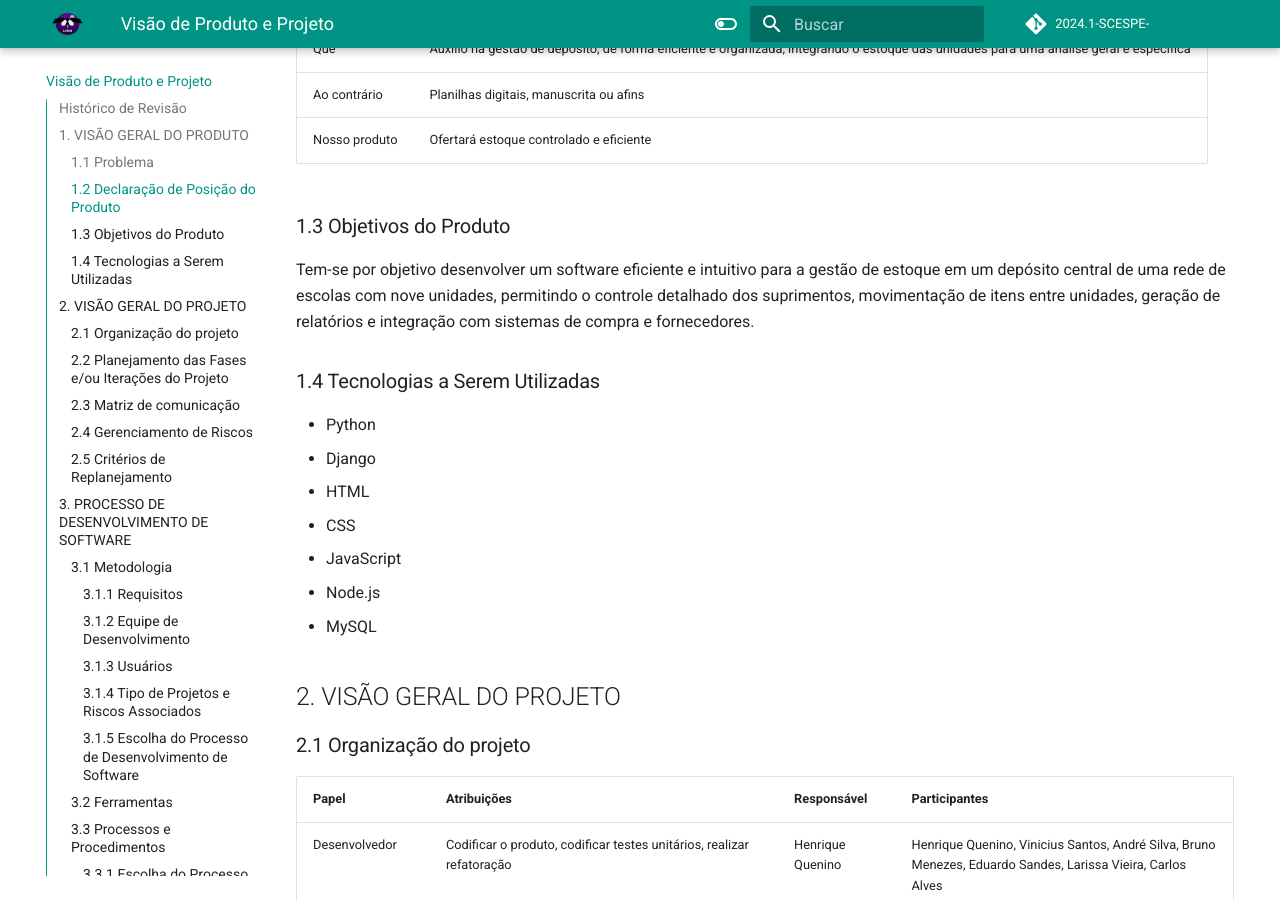
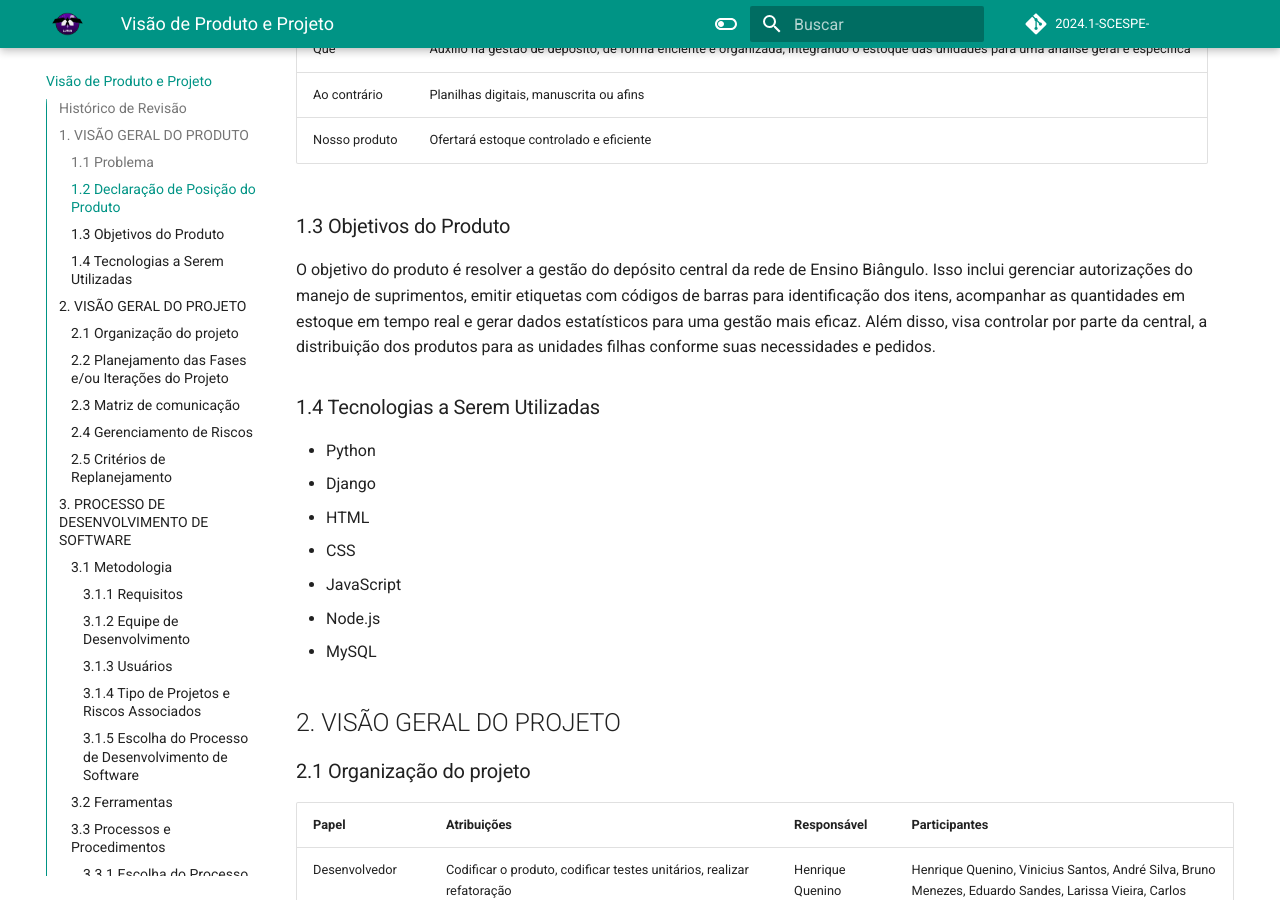
Before and after one commit to mdsreq-fga-unb/2024.1-SCESPE-, an MkDocs documentation site: the page built from docs/visao_produto_projeto.md, in a window 1280 px wide and 900 px high, scrolled down 1165 px. Built offline with MkDocs 1.6.1 and Material for MkDocs 9.7.7, drawn with Linux system fonts in a browser that asks for light colours; comment, search, counter and statistics services are not loaded.

Commit message:
docs/altera obetivos

```diff
--- a/docs/visao_produto_projeto.md
+++ b/docs/visao_produto_projeto.md
@@ -33,7 +33,7 @@ Figura 1 - Diagrama de Ishikawa (fonte: autores, 2024)
 
 ### 1.3 Objetivos do Produto
 
-Tem-se por objetivo desenvolver um software eficiente e intuitivo para a gestão de estoque em um depósito central de uma rede de escolas com nove unidades, permitindo o controle detalhado dos suprimentos, movimentação de itens entre unidades, geração de relatórios e integração com sistemas de compra e fornecedores.
+O objetivo do produto é resolver a gestão do depósito central da rede de Ensino Biângulo. Isso inclui gerenciar autorizações do manejo de suprimentos, emitir etiquetas com códigos de barras para identificação dos itens, acompanhar as quantidades em estoque em tempo real e gerar dados estatísticos para uma gestão mais eficaz. Além disso, visa controlar por parte da central, a distribuição dos produtos para as unidades filhas conforme suas necessidades e pedidos.
 
 ### 1.4 Tecnologias a Serem Utilizadas
 - Python
```
